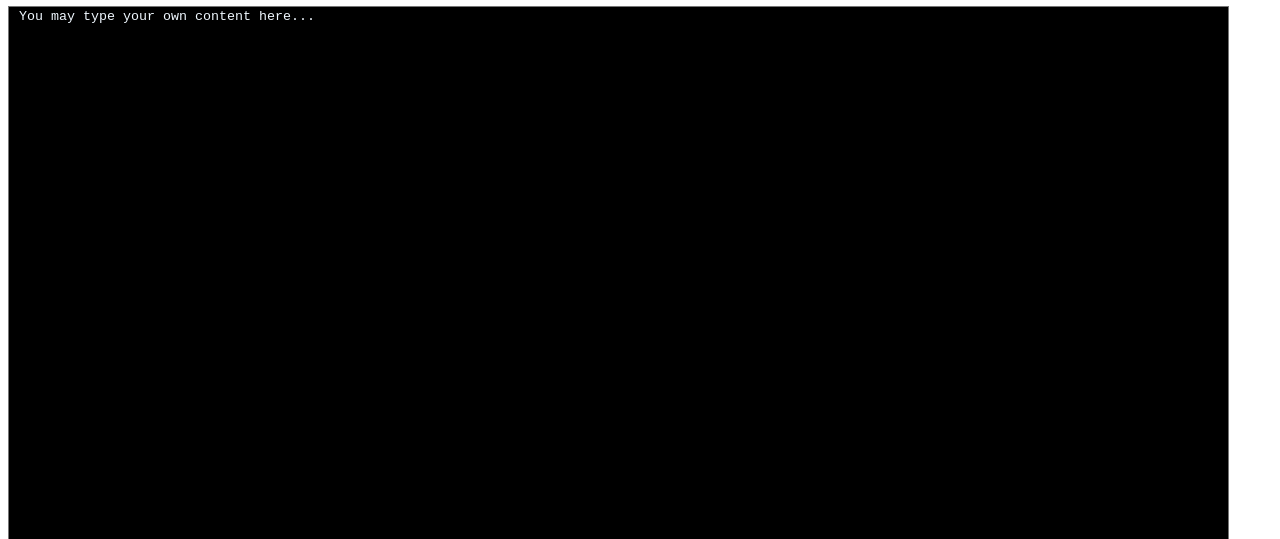
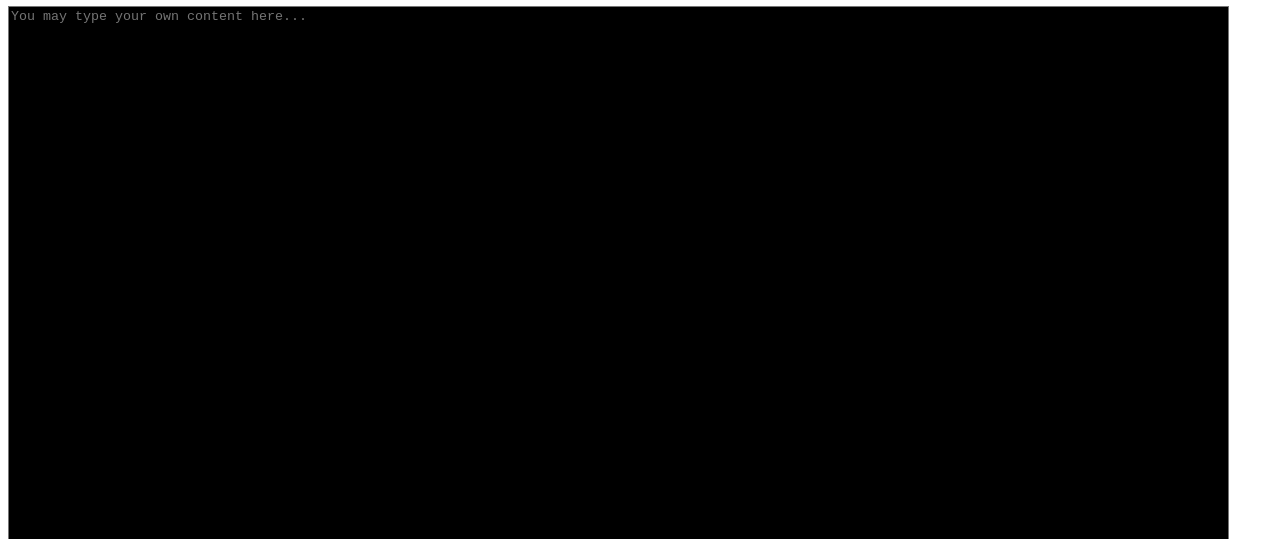
Before and after one commit to gpontanar/gpontanar, a plain HTML site: page moreinfo.html in a window 1280 px wide. Shown: the part 413-952 px from the top of the page. Drawn offline with Linux system fonts and the light colour scheme.

Commit message:
added placeholder

```diff
--- a/moreinfo.html
+++ b/moreinfo.html
@@ -22,7 +22,7 @@
     <table>
       <hr  size="10" color="red" noshade>
       <img src="loop.gif" alt="lOOP" width="1250"height="100">
-      <textarea name="text" id="" cols="150" rows="50" style="background-color: black; color: aliceblue; ;"> You may type your own content here... </textarea>
+      <textarea  name="text" id="" placeholder="You may type your own content here... " cols="150" rows="50" style="background-color: black; color: aliceblue; url(https://dribbble.com/shots/3629624-Round-light-artificial-intelligence-product-design-exploration/attachments/9932511?mode=media)"></textarea>
     </table>
 </body>
 </html>
```
